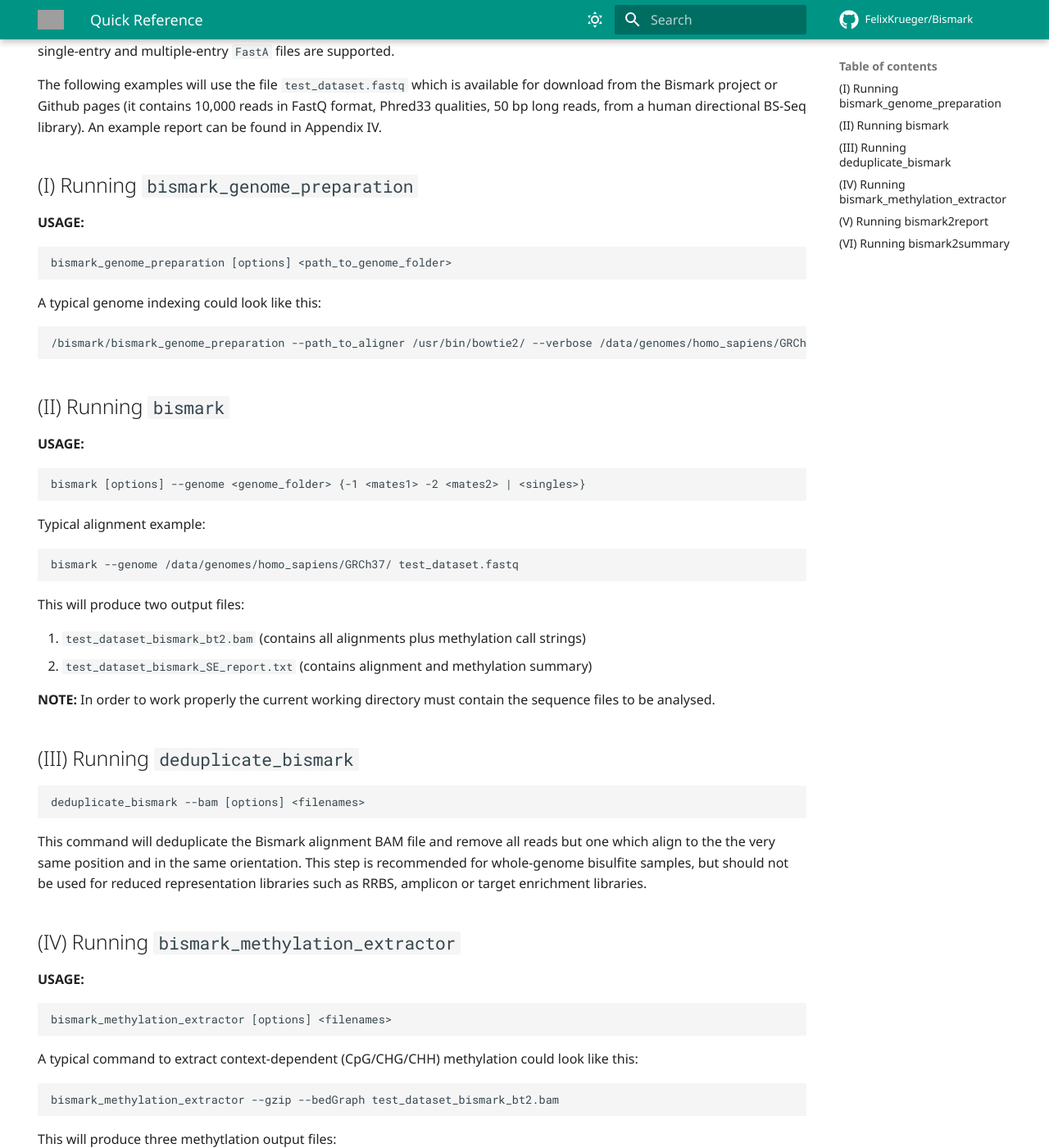
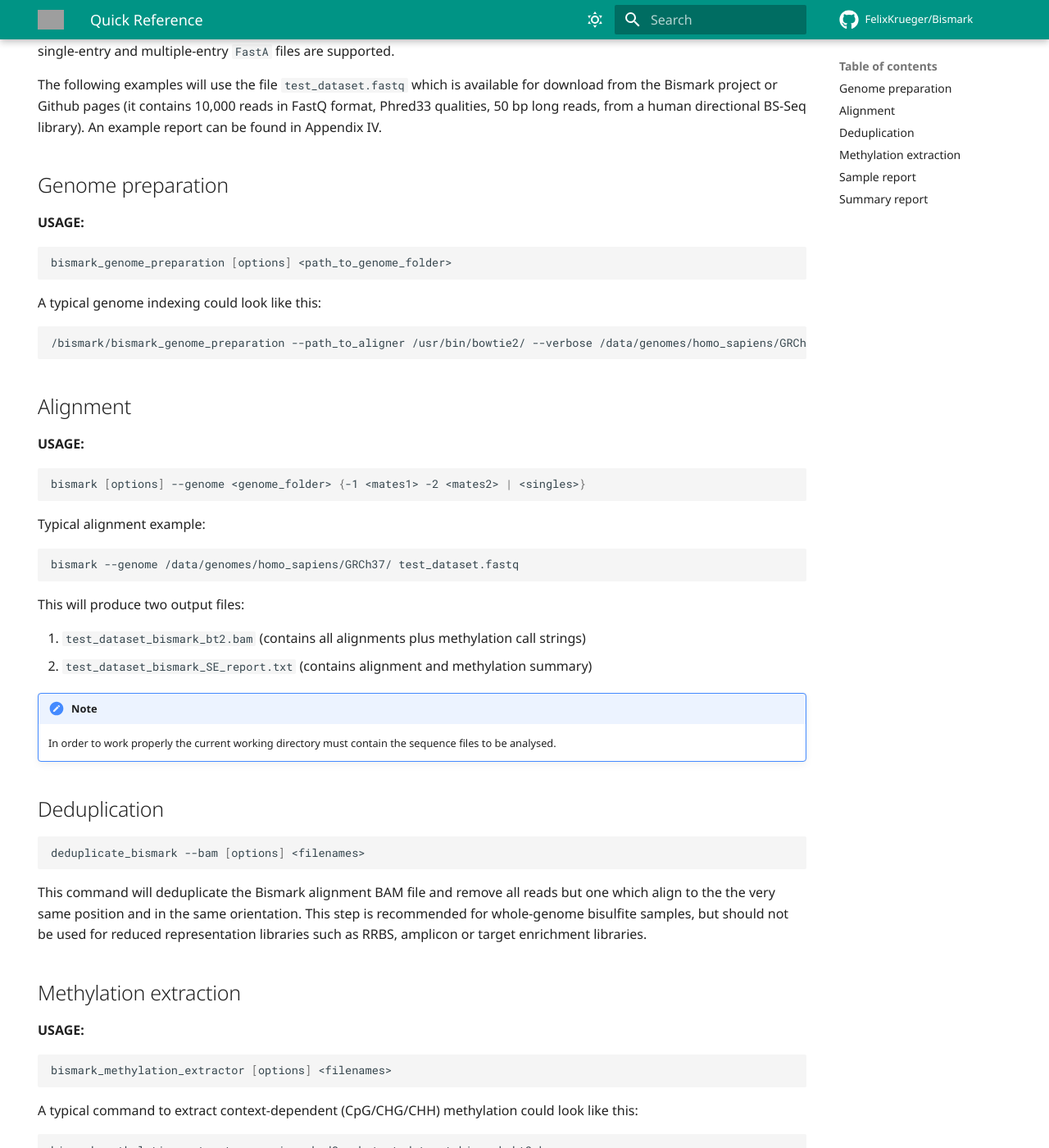
Before and after one commit to FelixKrueger/Bismark, an MkDocs documentation site: the page built from docs/quick_reference.md, in a window 1280 px wide and 1400 px high, scrolled down 389 px. Shown: the whole window at 82% size. Built offline with MkDocs 1.6.1 and Material for MkDocs 9.7.7, drawn with Linux system fonts in a browser that asks for light colours; comment, search, counter and statistics services are not loaded; some of the changed text lies outside the part shown; grey boxes are pictures that could not be loaded.

Commit message:
Tidying up some markdown

````diff
--- a/docs/quick_reference.md
+++ b/docs/quick_reference.md
@@ -13,31 +13,31 @@ First you need to download a reference genome and place it in a genome folder. G
 
 The following examples will use the file `test_dataset.fastq` which is available for download from the Bismark project or Github pages (it contains 10,000 reads in FastQ format, Phred33 qualities, 50 bp long reads, from a human directional BS-Seq library). An example report can be found in Appendix IV.
 
-## (I) Running `bismark_genome_preparation`
+## Genome preparation
 
 **USAGE:**
 
-```
+```bash
 bismark_genome_preparation [options] <path_to_genome_folder>
 ```
 
 A typical genome indexing could look like this:
 
-```
+```bash
 /bismark/bismark_genome_preparation --path_to_aligner /usr/bin/bowtie2/ --verbose /data/genomes/homo_sapiens/GRCh37/
 ```
 
-## (II) Running `bismark`
+## Alignment
 
 **USAGE:**
 
-```
+```bash
 bismark [options] --genome <genome_folder> {-1 <mates1> -2 <mates2> | <singles>}
 ```
 
 Typical alignment example:
 
-```
+```bash
 bismark --genome /data/genomes/homo_sapiens/GRCh37/ test_dataset.fastq
 ```
 
@@ -46,27 +46,29 @@ This will produce two output files:
 1. `test_dataset_bismark_bt2.bam` (contains all alignments plus methylation call strings)
 2. `test_dataset_bismark_SE_report.txt` (contains alignment and methylation summary)
 
-**NOTE:** In order to work properly the current working directory must contain the sequence files to be analysed.
+!!! note
 
-## (III) Running `deduplicate_bismark`
+    In order to work properly the current working directory must contain the sequence files to be analysed.
 
-```
+## Deduplication
+
+```bash
 deduplicate_bismark --bam [options] <filenames>
 ```
 
 This command will deduplicate the Bismark alignment BAM file and remove all reads but one which align to the the very same position and in the same orientation. This step is recommended for whole-genome bisulfite samples, but should not be used for reduced representation libraries such as RRBS, amplicon or target enrichment libraries.
 
-## (IV) Running `bismark_methylation_extractor`
+## Methylation extraction
 
 **USAGE:**
 
-```
+```bash
 bismark_methylation_extractor [options] <filenames>
 ```
 
 A typical command to extract context-dependent (CpG/CHG/CHH) methylation could look like this:
 
-```
+```bash
 bismark_methylation_extractor --gzip --bedGraph test_dataset_bismark_bt2.bam
 ```
 
@@ -78,7 +80,7 @@ This will produce three methytlation output files:
 
 as well as a bedGraph and a Bismark coverage file. For more on these files and their formats please see below.
 
-## (V) Running `bismark2report`
+## Sample report
 
 **USAGE:**
 
@@ -88,7 +90,7 @@ bismark2report [options]
 
 This command attempts to find Bismark alignment, deduplication and methylation extraction (splitting) reports as well as M-bias files to generate a graphical HTML report such as this [example Bismark paired-end report](http://www.bioinformatics.babraham.ac.uk/projects/bismark/PE_report.html) for each sample in a directory.
 
-## (VI) Running `bismark2summary`
+## Summary report
 
 **USAGE:**
 
````
Also changed, not shown: docs/bismark/alignment.md (+16 -8 lines), docs/bismark/deduplication.md (+5 -1 lines), docs/bismark/library_types.md (+10 -10 lines), docs/bismark/methylation_extraction.md (+17 -11 lines), docs/installation.md (+1 -1 lines).
